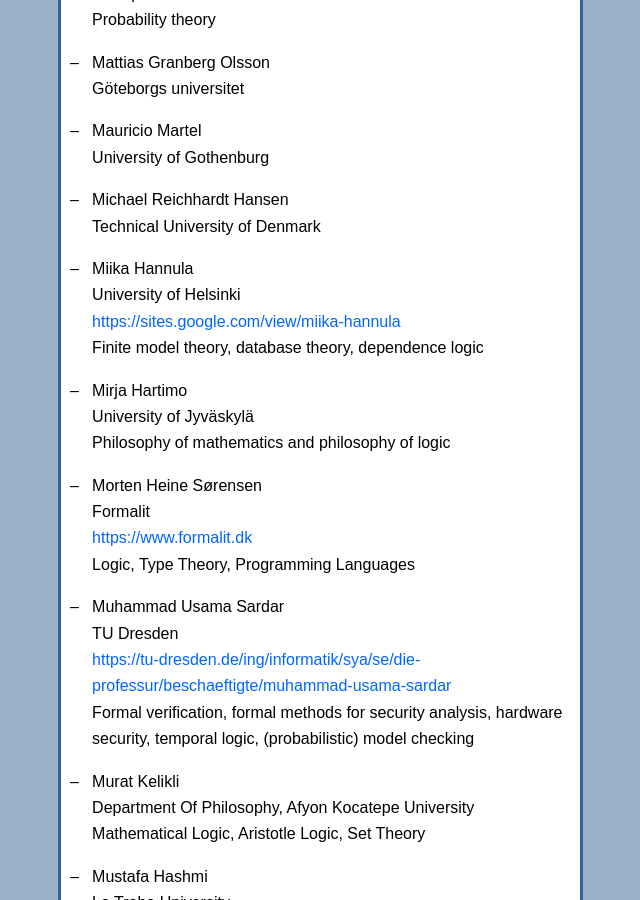
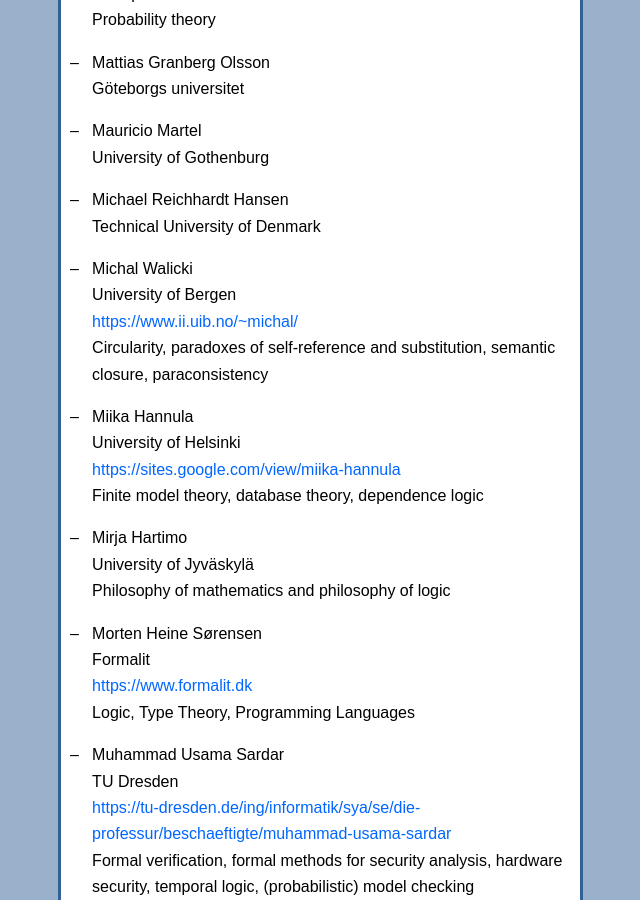
Before and after one commit to scandinavianlogic/scandinavianlogic.github.io, a Jekyll site: the page built from members.md, in a window 1280 px wide and 900 px high, scrolled down 11752 px. Shown: the whole window, without its empty margins (453-1093 px from the left). Built offline with Jekyll 4.4.1, drawn with Linux system fonts in a browser that asks for light colours.

Commit message:
new member

```diff
--- a/members.md
+++ b/members.md
@@ -451,6 +451,12 @@ membership.
 - Michael Reichhardt Hansen
   Technical University of Denmark
 
+- Michal Walicki
+  University of Bergen
+  <https://www.ii.uib.no/~michal/>
+  Circularity, paradoxes of self-reference and substitution, semantic closure,
+  paraconsistency
+
 - Miika Hannula
   University of Helsinki
   <https://sites.google.com/view/miika-hannula>
```
